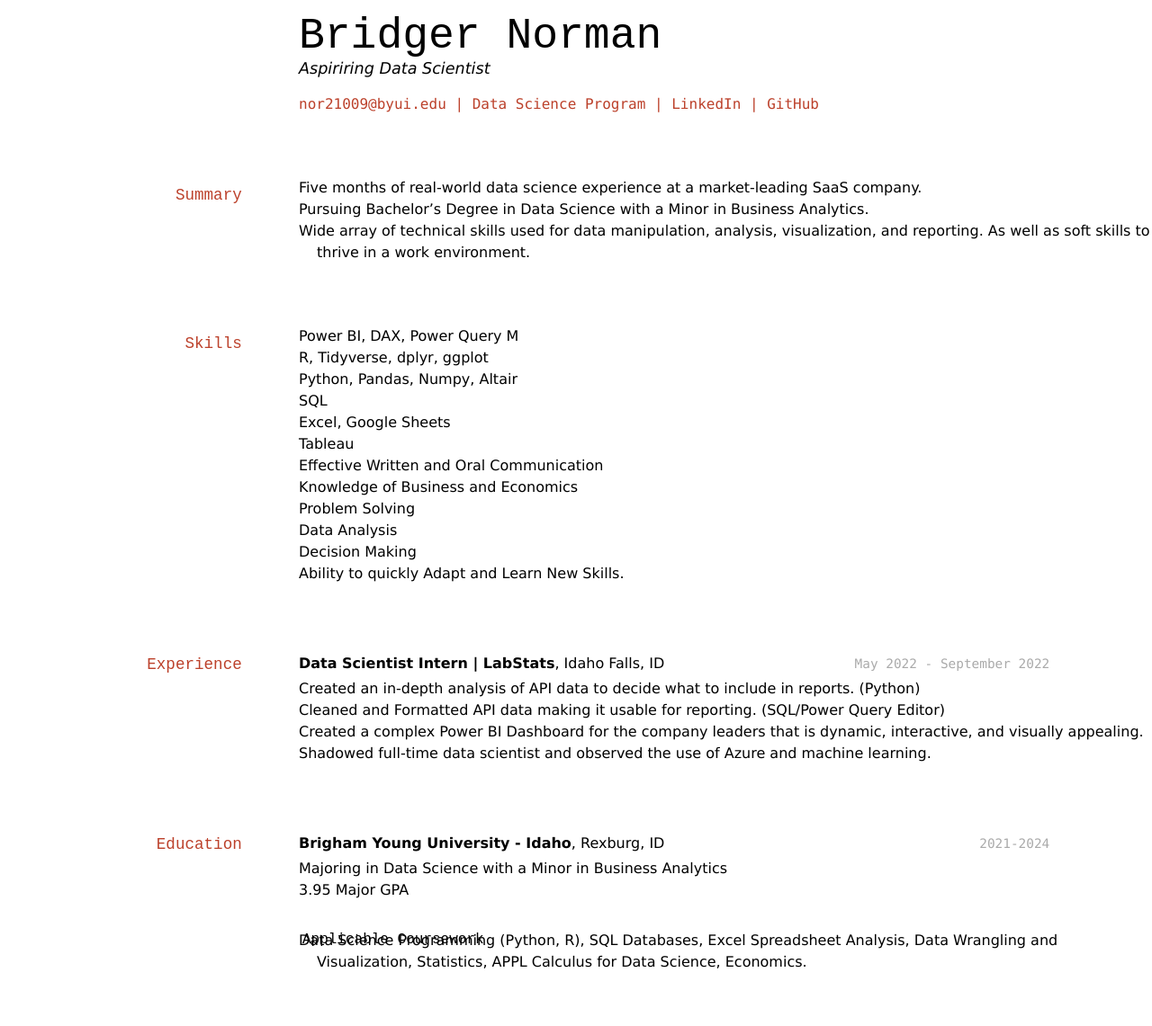
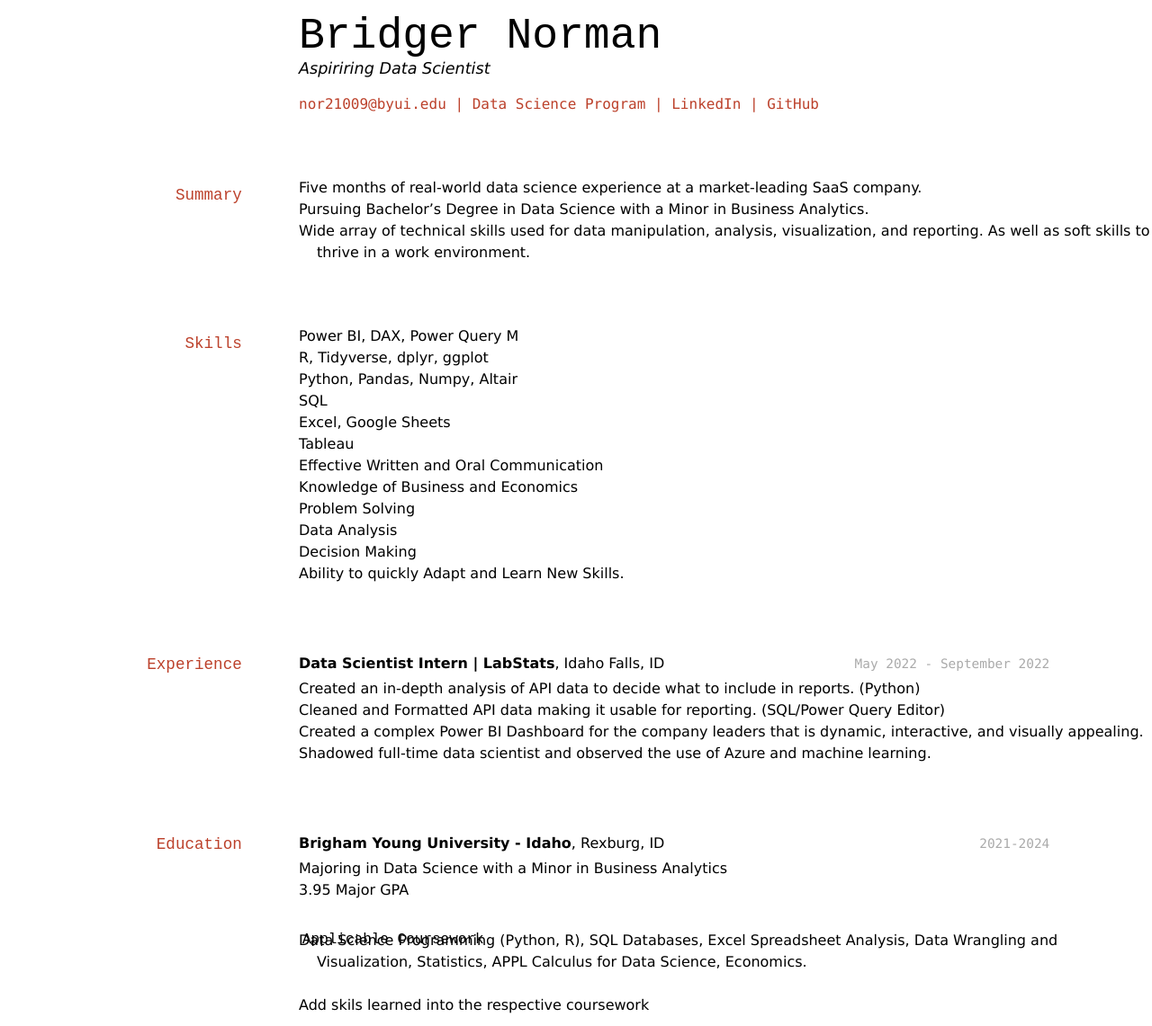
Before and after one commit to gabyamaller/Norman-Resume, a Jekyll site: the page built from docs/Norman-Resume.md, in a window 1280 px wide. Shown: the whole page at 90% size. Built offline with Jekyll 4.4.1, drawn with Linux system fonts in a browser that asks for light colours; before the commit the page ends 1106 px from its top, so only the background shows below that.

Commit message:
Norman Update Resume
update

```diff
--- a/docs/Norman-Resume.md
+++ b/docs/Norman-Resume.md
@@ -53,7 +53,7 @@ __Brigham Young University - Idaho__, Rexburg, ID
 ### Applicable Coursework
 - Data Science Programming (Python, R), SQL Databases, Excel Spreadsheet Analysis, Data Wrangling and Visualization, Statistics, APPL Calculus for Data Science, Economics.
 
-
+Add skils learned into the respective coursework
 
 
 
```
